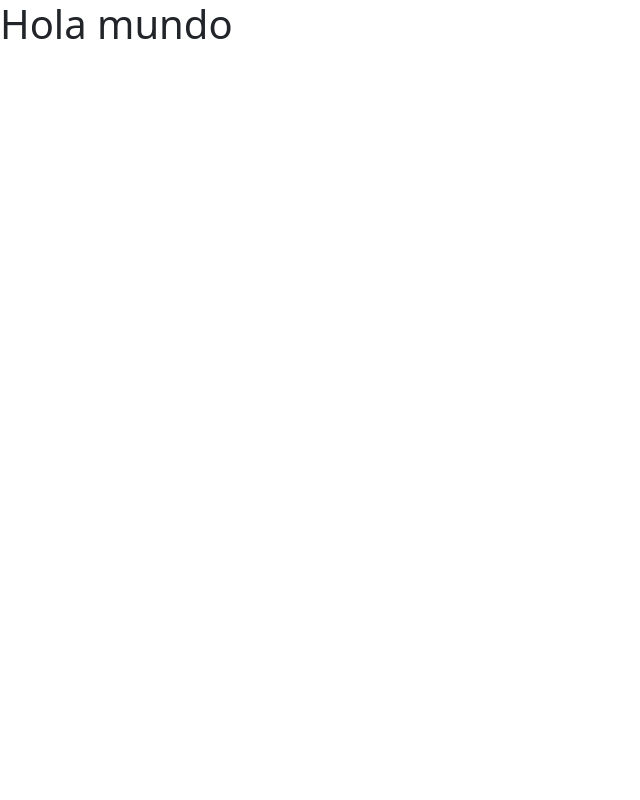
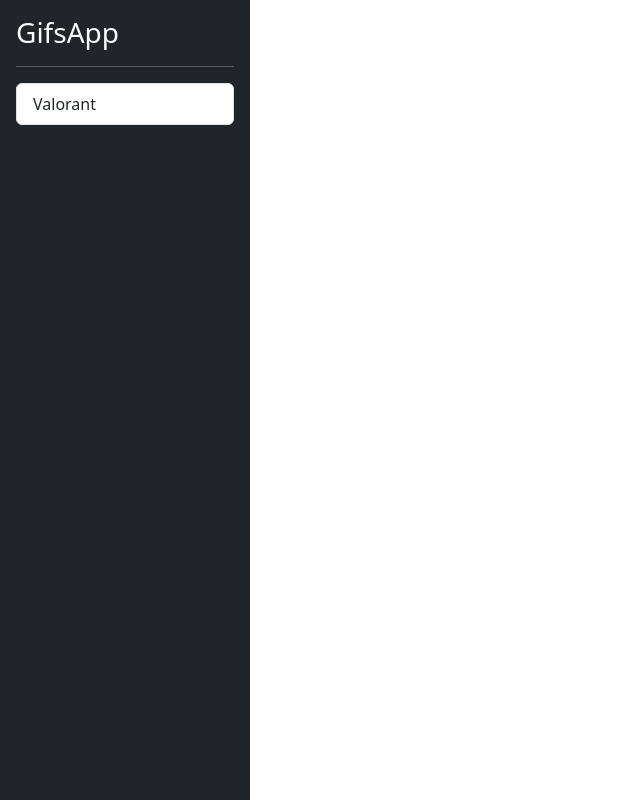
Before and after one commit to Duvan2662/App-Gifs, an Angular app: page / in a window 1280 px wide. Shown: the whole page, without its empty margins (0-640 px from the left). Built offline with nearby package versions, Linux system fonts and the light colour scheme.

Commit message:
Estructura del proyecto e inicio de la estructura del sliderBar

```diff
--- a/angular.json
+++ b/angular.json
@@ -101,5 +101,8 @@
         }
       }
     }
+  },
+  "cli": {
+    "analytics": false
   }
 }
--- a/src/app/app.component.html
+++ b/src/app/app.component.html
@@ -1 +1,8 @@
-<h1>Hola mundo</h1>
+<div class="d-flex">
+  <!-- slideBar -->
+
+  <shared-slidebar></shared-slidebar>
+
+  <!-- homePage -->
+
+</div>
--- a/src/app/app.module.ts
+++ b/src/app/app.module.ts
@@ -3,6 +3,8 @@ import { BrowserModule } from '@angular/platform-browser';
 
 import { AppRoutingModule } from './app-routing.module';
 import { AppComponent } from './app.component';
+import { GifsModule } from './gifs/gifs.module';
+import { SharedModule } from './shared/shared.module';
 
 @NgModule({
   declarations: [
@@ -10,7 +12,9 @@ import { AppComponent } from './app.component';
   ],
   imports: [
     BrowserModule,
-    AppRoutingModule
+    AppRoutingModule,
+    GifsModule,
+    SharedModule
   ],
   providers: [],
   bootstrap: [AppComponent]
--- /dev/null
+++ b/src/app/shared/components/slidebar/slidebar.component.css
@@ -0,0 +1,4 @@
+#slidebar {
+  height: 100vh;
+  width: 250px;
+}
--- /dev/null
+++ b/src/app/shared/components/slidebar/slidebar.component.html
@@ -0,0 +1,11 @@
+<div class="bg-dark border-right p-3" id="slidebar">
+  <h3 class="text-light">GifsApp</h3>
+  <hr class="text-white">
+
+
+  <div class="list-group list reset">
+    <button class="list-group-item list-group-item-action">
+      Valorant
+    </button>
+  </div>
+</div>
```
Also changed, not shown: src/app/gifs/gifs.module.ts (added, +12 -0 lines), src/app/shared/components/slidebar/slidebar.component.ts (added, +10 -0 lines), src/app/shared/shared.module.ts (added, +18 -0 lines), 1 other file (tests, documents, lock files or other folders).
